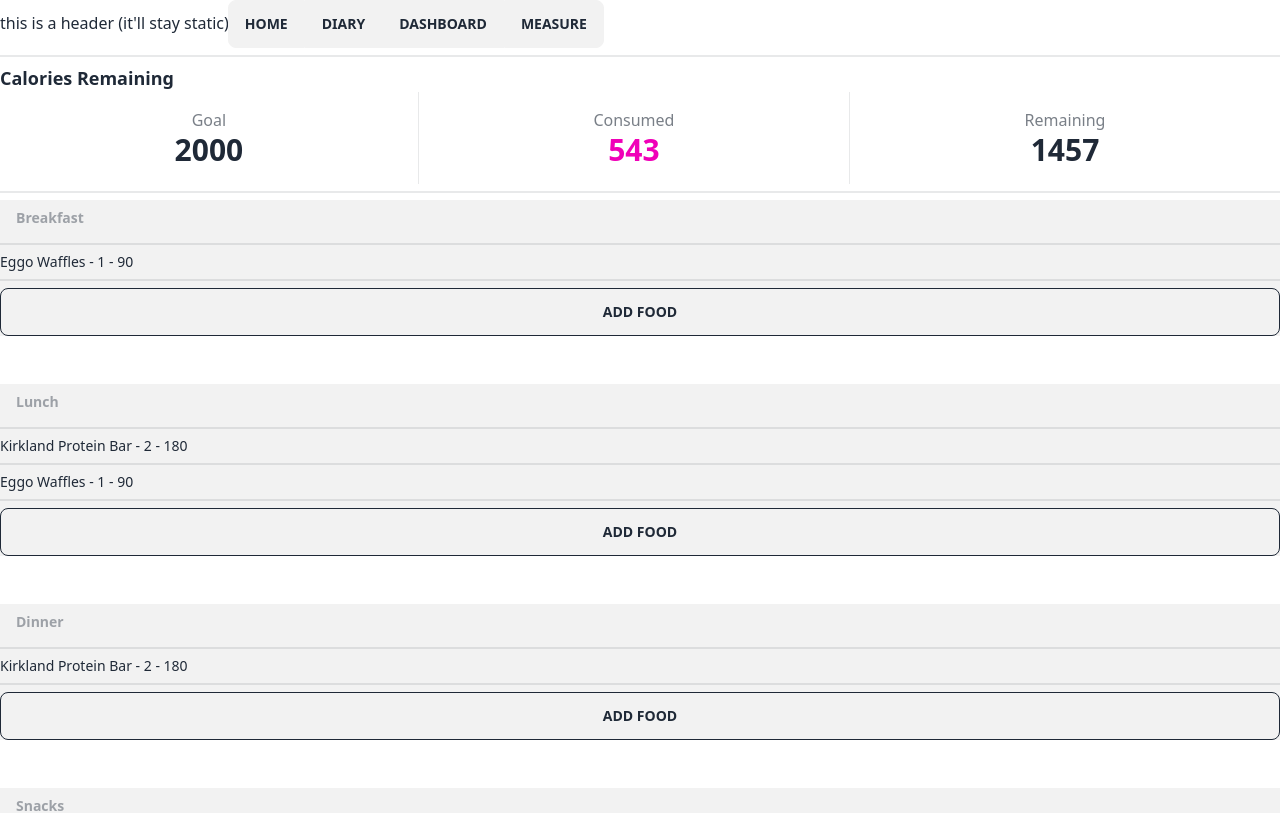
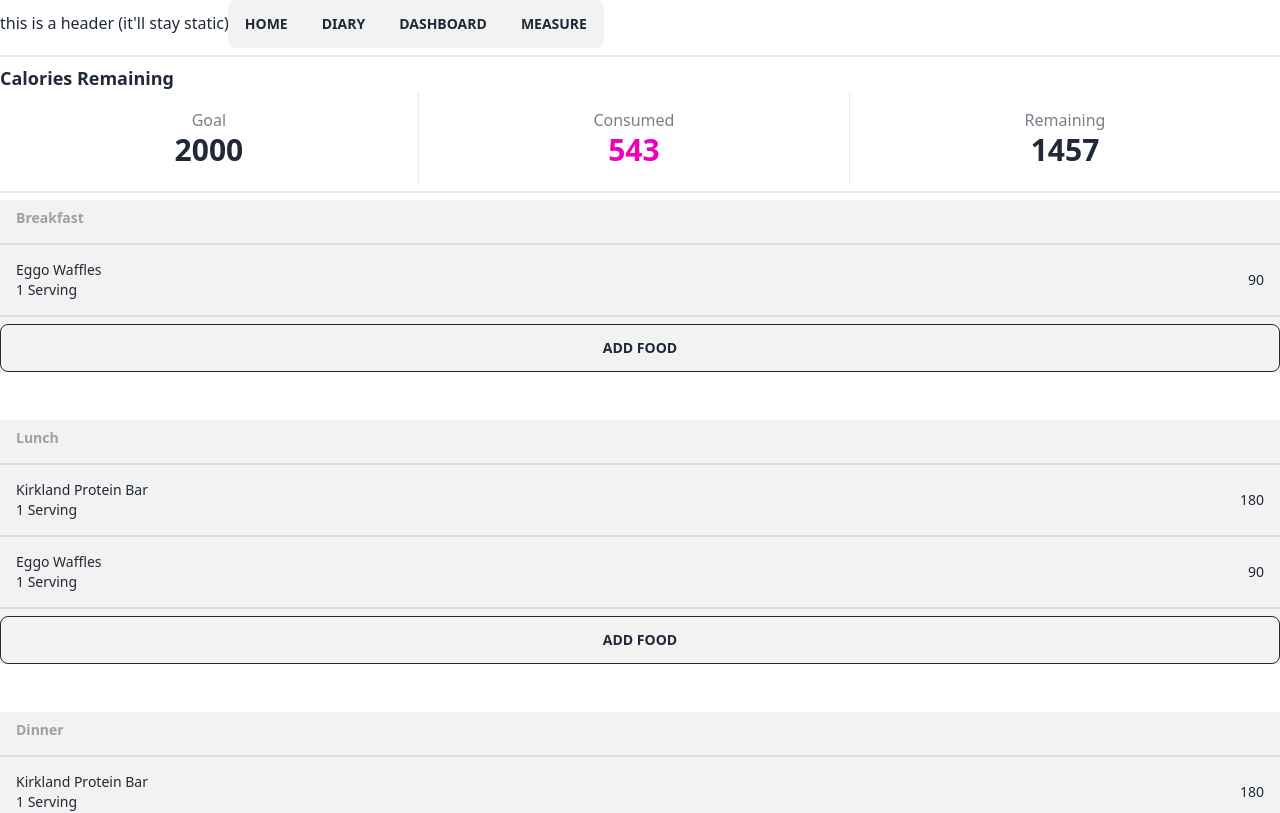
Before and after one commit to olukukoyi/fitness-pals-ctp, a React (Vite) app in the folder client/: page /diary in a window 1280 px wide. Shown: the top 813 px of the page. Built offline with nearby package versions, Linux system fonts and the light colour scheme.

Commit message:
Altered FoodTableItems styling Added name and servings along with toal calories

```diff
--- a/client/src/components/Diary.jsx
+++ b/client/src/components/Diary.jsx
@@ -68,6 +68,7 @@ function MealTable({ title, foodArr, userFoodArr, setUserFoodArr }) {
                     carb={Math.floor((foodObj.carb*4 / (foodObj.calories/foodObj.servings)) * 100)}
                     fat={Math.floor((foodObj.fat*9 / (foodObj.calories/foodObj.servings)) * 100)}
                     protein={Math.floor((foodObj.protein*4 / (foodObj.calories/foodObj.servings)) * 100)}
+                    servings={foodObj.servings}
                     key={index}
                 />
             ))}
@@ -79,11 +80,16 @@ function MealTable({ title, foodArr, userFoodArr, setUserFoodArr }) {
     )
 }
 
-function FoodTableItem({ name, id, cal, carb, protein, fat}) {
+function FoodTableItem({ name, id, cal, carb, protein, fat, servings}) {
     return (
         <>
             <div className="divider m-0"></div>
-            <li className="" onClick={() => document.getElementById(`my_modal_${id}`).showModal()}>{name} - {id} - {cal}</li>
+            <li className="" onClick={() => document.getElementById(`my_modal_${id}`).showModal()}>
+                <div className="flex justify-between">
+                    <div>{name} <br /> {servings} Serving{servings > 1 ? "s" : ""}</div>
+                    <div>{cal}</div>
+                </div>
+            </li>
             <dialog id={`my_modal_${id}`} className="modal">
                 <div className="modal-box h-screen">
                     <form method="dialog">
@@ -149,7 +155,7 @@ function AddCustomFoodModal({title, userFoodArr, setUserFoodArr}){
         }
 
         const newUserFoodArr = [...userFoodArr];
-        const newFood = {...foodInfo, calories: cal*foodInfo.servings, id: Math.floor(Math.random() * 9999)};
+        const newFood = {...foodInfo, calories: cal*foodInfo.servings, id: `${Math.floor(Math.random() * 9999)}`};
         if (!newUserFoodArr[mealIndex]) {
             newUserFoodArr[mealIndex] = []; // Initialize the array if it doesn't exist
         }
@@ -239,6 +245,7 @@ FoodTableItem.propTypes = {
     carb: PropTypes.number.isRequired,
     fat: PropTypes.number.isRequired,
     protein: PropTypes.number.isRequired,
+    servings: PropTypes.number.isRequired,
 }
 
 export default Diary;
```
